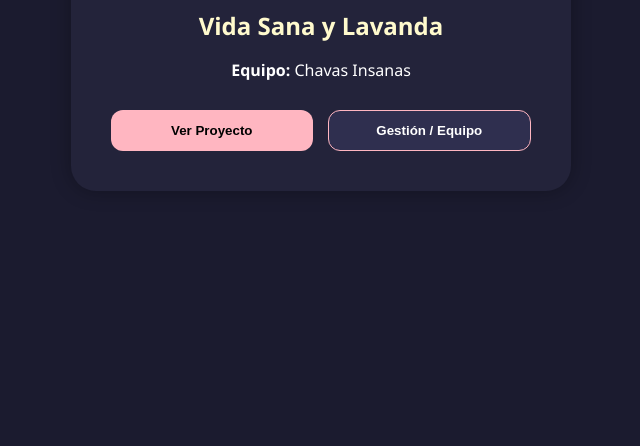
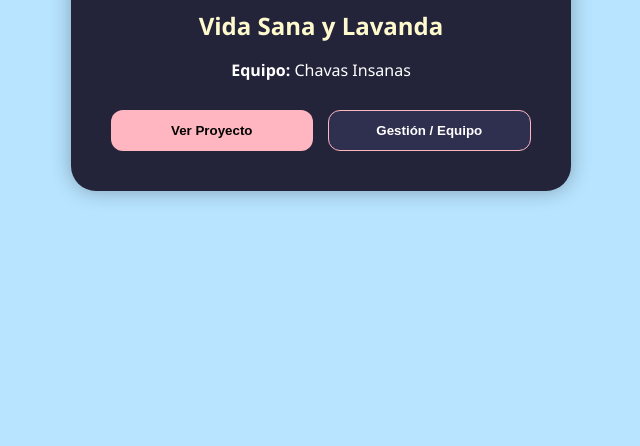
Before and after one commit to gisskirchstein-design/paec-frontened, a website: page index.html in a window 1280 px wide. Shown: the part 354-800 px from the top of the page, without its empty margins (319-959 px from the left). Drawn offline with nearby package versions, Linux system fonts and the light colour scheme.

Commit message:
Change background color from dark to light

```diff
--- a/index.html
+++ b/index.html
@@ -17,7 +17,7 @@
 
     body {
       font-family: 'Segoe UI', Arial, sans-serif;
-      background: #1b1b2f;
+      background: #b8e4ff;
       color: white;
     }
 
```
